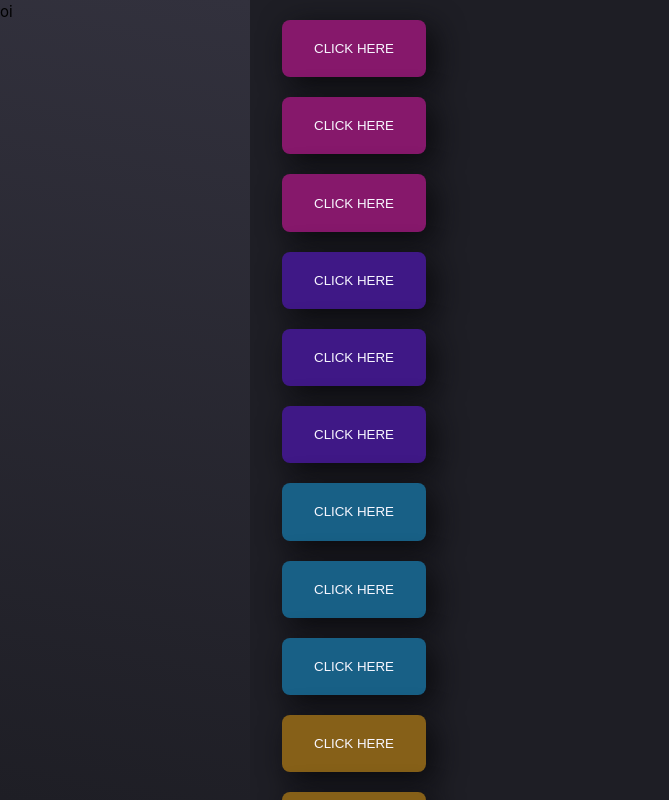
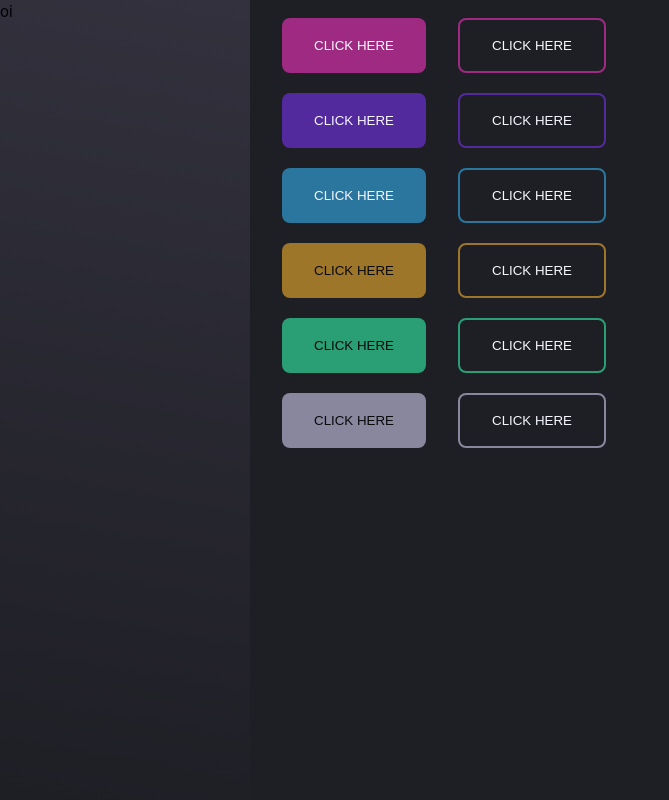
Before and after one commit to agora-21/design-system, a Vue app: page /buttons in a window 1280 px wide. Shown: the whole page, without its empty margins (0-669 px from the left). Built offline with nearby package versions, Linux system fonts and the light colour scheme.

Commit message:
feat: finish buttons

```diff
--- a/src/assets/_paddings.scss
+++ b/src/assets/_paddings.scss
@@ -1,7 +1,7 @@
 :root {
   --padding-1: 10px 16px;
   --padding-2: 16px 20px;
-  --padding-3: 20px 32px;
+  --padding-3: 18px 32px;
 
   --padding-1-square: 10px;
   --padding-2-square: 16px;
--- a/src/assets/_shadows.scss
+++ b/src/assets/_shadows.scss
@@ -1,8 +1,8 @@
 :root {
   --shadow-color: var(--neutral-150);
 
-  --shadow-1: 4px 4px 10px 0 var(--shadow-color);
-  --shadow-2: 6px 6px 20px 0 var(--shadow-color);
+  --shadow-1: 2px 2px 6px 0 var(--shadow-color);
+  --shadow-2: 4px 4px 12px 0 var(--shadow-color);
   --shadow-3: 8px 8px 30px 0 var(--shadow-color);
   --shadow-4: 10px 10px 40px 0 var(--shadow-color);
   --shadow-5: 12px 12px 50px 0 var(--shadow-color);
--- a/src/components/DsButton.vue
+++ b/src/components/DsButton.vue
@@ -1,7 +1,11 @@
 <template>
   <button
     class="ds-button"
-    :class="`ds-button--${color}`"
+    :class="`
+      ds-button--${color}
+      ds-button--${variant}
+      ds-button--${size}
+    `"
     data-test="button"
   >
     <slot />
@@ -16,48 +20,115 @@ defineProps({
     validator: (color) =>
       ['plum', 'indigo', 'blue', 'chocolate', 'green', 'neutral'].includes(color)
   },
+
   size: {
     type: String,
-    default: 'medium'
+    default: 'medium',
+    validator: (size) =>
+      ['small', 'medium', 'large'].includes(size)
+  },
+
+  variant: {
+    type: String,
+    required: true,
+    validator: (variant) =>
+      ['filled', 'outline'].includes(variant)
   }
 })
 </script>
 
 <style lang="scss" scoped>
 .ds-button {
+  --light-text-color: var(--neutral-30);
+  --dark-text-color: var(--neutral-150);
+
+  --background-color: var(--plum-90);
+  --text-color: var(--light-text-color);
+
   border: none;
   border-radius: var(--border-radius-3);
-  box-shadow: var(--shadow-3);
+  color: var(--text-color);
+  cursor: pointer;
   text-transform: uppercase;
   padding: var(--padding-3);
 
+  // Colors
   &--plum {
-    background-color: var(--plum-100);
-    color: var(--neutral-30);
+    --background-color: var(--plum-90);
+    --text-color: var(--light-text-color);
+
+    &:hover {
+      --text-color: var(--light-text-color);
+    }
   }
 
   &--indigo {
-    background-color: var(--indigo-100);
-    color: var(--neutral-30);
+    --background-color: var(--indigo-90);
+    --text-color: var(--light-text-color);
+
+    &:hover {
+      --text-color: var(--light-text-color);
+    }
   }
 
   &--blue {
-    background-color: var(--blue-100);
-    color: var(--neutral-30);
+    --background-color: var(--blue-90);
+    --text-color: var(--light-text-color);
+
+    &:hover {
+      --text-color: var(--light-text-color);
+    }
   }
 
   &--chocolate {
-    background-color: var(--chocolate-100);
-    color: var(--neutral-30);
+    --background-color: var(--chocolate-90);
+    --text-color: var(--dark-text-color);
+
+    &:hover {
+      --text-color: var(--dark-text-color);
+    }
   }
 
   &--green {
-    background-color: var(--green-100);
+    --background-color: var(--green-90);
+    --text-color: var(--dark-text-color);
+
+    &:hover {
+      --text-color: var(--dark-text-color);
+    }
   }
 
   &--neutral {
-    background-color: var(--neutral-100);
-    color: var(--neutral-30);
+    --background-color: var(--neutral-90);
+    --text-color: var(--dark-text-color);
+
+    &:hover {
+      --text-color: var(--dark-text-color);
+    }
+  }
+
+  // Variants
+  &--filled {
+    background-color: var(--neutral-140);
+    box-shadow: 0 0 50px 50px var(--background-color) inset;
+    transition: all 50ms ease-in-out;
+
+    &:hover {
+      box-shadow: 0 0 10px 0 var(--background-color) inset, 0 0 10px 4px var(--background-color);
+      --text-color: var(--light-text-color);
+    }
+  }
+
+  &--outline {
+    background-color: var(--neutral-140);
+    border: 2px solid var(--background-color);
+    box-shadow: none;
+    --text-color: var(--light-text-color);
+    transition: all 150ms ease-in-out;
+
+    &:hover {
+      box-shadow: 0 0 50px 50px var(--background-color) inset;
+    }
   }
 }
 </style>
--- a/src/views/Documentation/DocumentationButtons.vue
+++ b/src/views/Documentation/DocumentationButtons.vue
@@ -1,64 +1,58 @@
 <template>
   <article class="documentation-buttons">
+    <div class="documentation-buttons__group">
       <ds-button color="plum" variant="filled">
         Click here
       </ds-button>
       <ds-button color="plum" variant="outline">
         Click here
       </ds-button>
-    <ds-button color="plum" variant="clear">
-      Click here
-    </ds-button>
+    </div>
 
+    <div class="documentation-buttons__group">
       <ds-button color="indigo" variant="filled">
         Click here
       </ds-button>
       <ds-button color="indigo" variant="outline">
         Click here
       </ds-button>
-    <ds-button color="indigo" variant="clear">
-      Click here
-    </ds-button>
+    </div>
 
+    <div class="documentation-buttons__group">
       <ds-button color="blue" variant="filled">
         Click here
       </ds-button>
       <ds-button color="blue" variant="outline">
         Click here
       </ds-button>
-    <ds-button color="blue" variant="clear">
-      Click here
-    </ds-button>
+    </div>
 
+    <div class="documentation-buttons__group">
       <ds-button color="chocolate" variant="filled">
         Click here
       </ds-button>
       <ds-button color="chocolate" variant="outline">
         Click here
       </ds-button>
-    <ds-button color="chocolate" variant="clear">
-      Click here
-    </ds-button>
+    </div>
 
+    <div class="documentation-buttons__group">
       <ds-button color="green" variant="filled">
         Click here
       </ds-button>
       <ds-button color="green" variant="outline">
         Click here
       </ds-button>
-    <ds-button color="green" variant="clear">
-      Click here
-    </ds-button>
+    </div>
 
+    <div class="documentation-buttons__group">
       <ds-button color="neutral" variant="filled">
         Click here
       </ds-button>
       <ds-button color="neutral" variant="outline">
         Click here
       </ds-button>
-    <ds-button color="neutral" variant="clear">
-      Click here
-    </ds-button>
+    </div>
   </article>
 </template>
 
@@ -71,7 +65,11 @@ import DsButton from '@/components/DsButton.vue'
   justify-content: start;
   display: grid;
   gap: 20px;
-  height: 100%;
   padding: var(--padding-3);
+
+  &__group {
+    display: flex;
+    gap: 32px;
+  }
 }
 </style>
--- a/src/views/DocumentationMain.vue
+++ b/src/views/DocumentationMain.vue
@@ -6,7 +6,6 @@
 
 <style lang="scss" scoped>
 .documentation-main {
-  display: grid;
   height: 100%;
   overflow-y: auto;
   width: 100%;
```
Also changed, not shown: 1 other file (tests, documents, lock files or other folders). Lines whose indentation alone changed are shown as unchanged.
